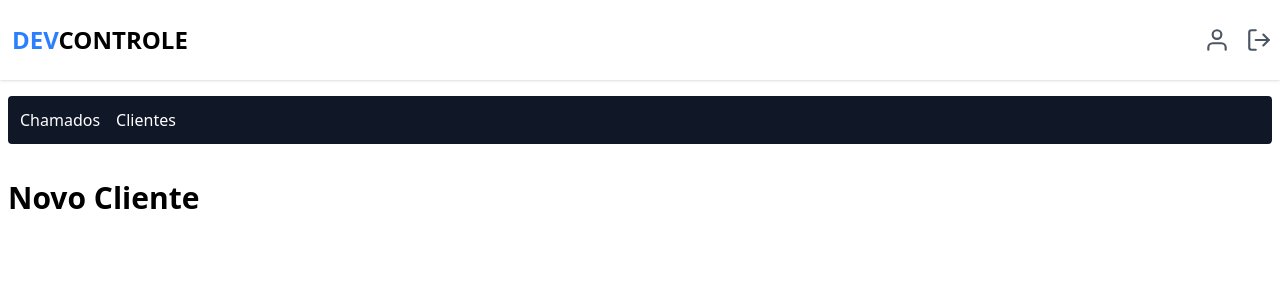
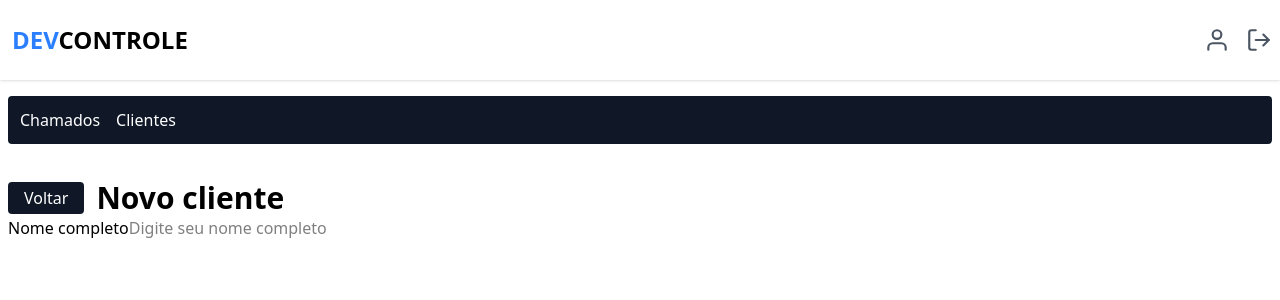
Before and after one commit to rayanrib007/dev-control, a Next.js app: page /dashboard/clients/new in a window 1280 px wide. Shown: the top 300 px of the page. Built offline with nearby package versions, Linux system fonts and the light colour scheme; no server answers; sample sign-in values are in the browser's storage.

Commit message:
Partial: added customer registration page

```diff
--- a/package.json
+++ b/package.json
@@ -10,12 +10,15 @@
   },
   "dependencies": {
     "@auth/prisma-adapter": "^2.8.0",
+    "@hookform/resolvers": "^5.0.1",
     "@prisma/client": "^6.5.0",
     "next": "15.2.4",
     "next-auth": "^4.24.11",
     "react": "^19.0.0",
     "react-dom": "^19.0.0",
-    "react-icons": "^5.5.0"
+    "react-hook-form": "^7.56.1",
+    "react-icons": "^5.5.0",
+    "zod": "^3.24.3"
   },
   "devDependencies": {
     "@eslint/eslintrc": "^3",
--- /dev/null
+++ b/src/components/dashboard/clients/CClientRegisterForm.tsx
@@ -0,0 +1,43 @@
+"use client";
+
+import { zodResolver } from "@hookform/resolvers/zod";
+import { useForm } from "react-hook-form";
+import { z } from "zod";
+
+const schema = z.object({
+  name: z.string().min(1, "O campo nome é obrigatório"),
+  email: z
+    .string()
+    .email("Digite um email válido")
+    .min(1, "O campo email é obrigatório"),
+  phone: z.string().refine(
+    (value) => {
+      return (
+        /^(?:\(\d{2}\)\s?)?\d{9}$/.test(value) ||
+        /^\d{2}\s\d{9}$/.test(value) ||
+        /^\d{11}?/.test(value)
+      );
+    },
+    {
+      message: "O campo telefone deve estar (DDD) 999999999",
+    }
+  ),
+  address: z.string(),
+});
+
+type FormData = z.infer<typeof schema>;
+
+export default function CClientRegisterForm() {
+  const {
+    register,
+    handleSubimt,
+    formState: { errors },
+  } = useForm<FormData>({ resolver: zodResolver(schema) });
+
+  return (
+    <form action="">
+      <label htmlFor="">Nome completo</label>
+      <input type="text" placeholder="Digite seu nome completo" />
+    </form>
+  );
+}
--- a/src/containers/dashboard/clients/CTNNewClient.tsx
+++ b/src/containers/dashboard/clients/CTNNewClient.tsx
@@ -1,12 +1,21 @@
+import CClientRegisterForm from "@/components/dashboard/clients/CClientRegisterForm";
 import CCenterContentOnPage from "@/components/generals/CCenterContentOnPage";
+import Link from "next/link";
 
 export default function CTNNewClient() {
   return (
     <CCenterContentOnPage>
-      <main className="mt-9 mb-2">
-        <div className="flex items-center justify-between">
-          <h1 className="text-3xl font-bold">Novo Cliente</h1>
+      <main className="flex flex-col mt-9 mb-2">
+        <div className="flex items-center gap-3">
+          <Link
+            href="/dashboard/clients"
+            className="bg-gray-900 px-4 py-1 text-white rounded"
+          >
+            Voltar
+          </Link>
+          <h1 className="text-3xl font-bold">Novo cliente</h1>
         </div>
+        <CClientRegisterForm />
       </main>
     </CCenterContentOnPage>
   );
```
Also changed, not shown: 1 other file (tests, documents, lock files or other folders).
